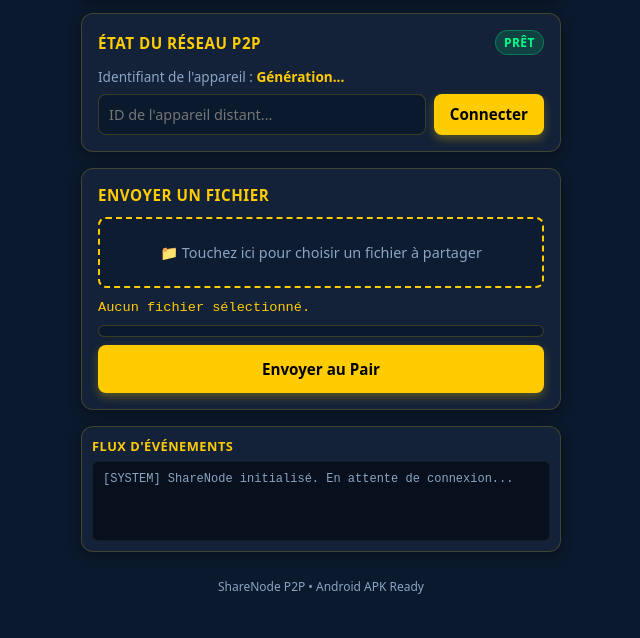
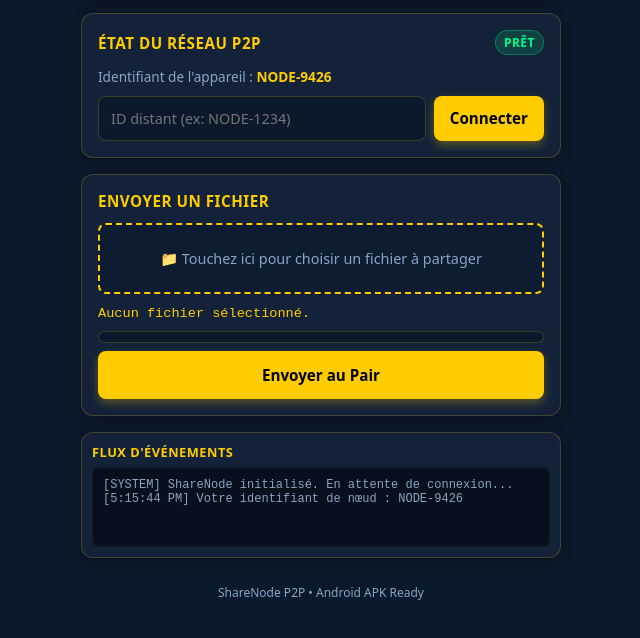
Before and after one commit to MahMoh1960/ShareNode-P2P, a plain HTML site: page index.html in a window 1280 px wide. Shown: the part 100-738 px from the top of the page, without its empty margins (319-959 px from the left). Drawn offline with Linux system fonts and the light colour scheme.

Commit message:
Refactor connection UI and improve styles

```diff
--- a/index.html
+++ b/index.html
@@ -94,6 +94,7 @@
             border: 1px solid rgba(0, 255, 136, 0.3);
         }
 
+        /* Bouton custom avec texte noir strict sur fond jaune */
         .custom-btn {
             width: 100%;
             background-color: #ffcc00 !important;
@@ -120,6 +121,35 @@
             color: #ffcc00 !important;
             border: 1px solid #ffcc00;
             box-shadow: none;
+        }
+
+        .connect-row {
+            display: flex;
+            gap: 8px;
+            width: 100%;
+        }
+
+        .connect-row input {
+            flex: 1;
+            min-width: 0;
+            background: rgba(11, 25, 44, 0.9);
+            border: 1px solid var(--border-color);
+            border-radius: 8px;
+            padding: 12px;
+            color: #fff;
+            font-size: 0.9rem;
+            outline: none;
+        }
+
+        .connect-row input:focus {
+            border-color: var(--accent-yellow);
+        }
+
+        .connect-row .custom-btn {
+            width: auto;
+            padding: 12px 16px;
+            margin-top: 0;
+            white-space: nowrap;
         }
 
         .drop-zone {
@@ -187,18 +217,18 @@
         <p>Transfert Rapide de Fichiers Mobile à Mobile</p>
     </header>
 
-    <!-- Statut de Connexion -->
+    <!-- État de Connexion -->
     <div class="card">
         <div class="card-title">
             <span>État du Réseau P2P</span>
             <span id="p2p-status" class="status-badge">Prêt</span>
         </div>
-        <div style="font-size: 0.85rem; color: var(--text-muted); margin-bottom: 8px;">
+        <div style="font-size: 0.85rem; color: var(--text-muted); margin-bottom: 10px;">
             Identifiant de l'appareil : <strong id="peer-id" style="color:var(--accent-yellow)">Génération...</strong>
         </div>
-        <div class="form-group" style="display:flex; gap:8px;">
-            <input type="text" id="target-id" placeholder="ID de l'appareil distant..." style="flex:1; background:rgba(11,25,44,0.9); border:1px solid var(--border-color); border-radius:8px; padding:10px; color:#fff; font-size:0.9rem; outline:none;">
-            <div class="custom-btn" style="width:auto; padding:10px 16px; margin-top:0;" onclick="connectToPeer()">Connecter</div>
+        <div class="connect-row">
+            <input type="text" id="target-id" placeholder="ID distant (ex: NODE-1234)">
+            <div class="custom-btn" onclick="connectToPeer()">Connecter</div>
         </div>
     </div>
 
@@ -228,16 +258,15 @@
 </div>
 
 <script>
+    const localId = "NODE-" + Math.floor(1000 + Math.random() * 9000);
+    document.getElementById('peer-id').innerText = localId;
+
     const logBox = document.getElementById('log-box');
     function logMessage(msg) {
         const time = new Date().toLocaleTimeString();
         logBox.innerHTML += `<br>[${time}] ${msg}`;
-        logBox.logBox?.scrollTop = logBox.scrollHeight;
+        logBox.scrollTop = logBox.scrollHeight;
     }
-
-    // Simulation d'ID local unique
-    const localId = "NODE-" + Math.floor(1000 + Math.random() * 9000);
-    document.getElementById('peer-id').innerText = localId;
     logMessage(`Votre identifiant de nœud : ${localId}`);
 
     let selectedFile = null;
@@ -272,7 +301,7 @@
         logMessage(`Début du transfert de ${selectedFile.name}...`);
         let progress = 0;
         const interval = setInterval(() => {
-            progress += 10;
+            progress += 20;
             document.getElementById('upload-progress').style.width = progress + '%';
             if (progress >= 100) {
                 clearInterval(interval);
```
